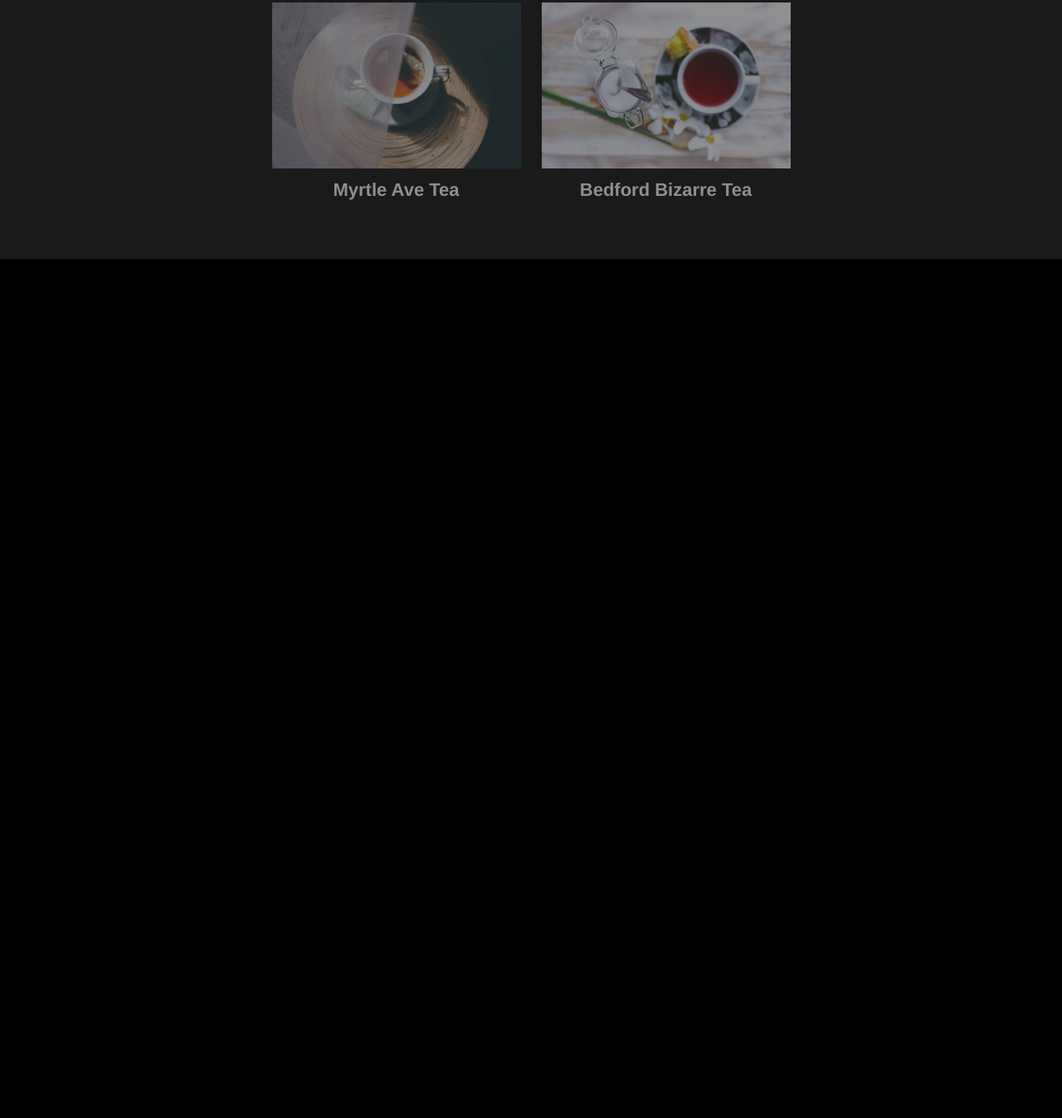
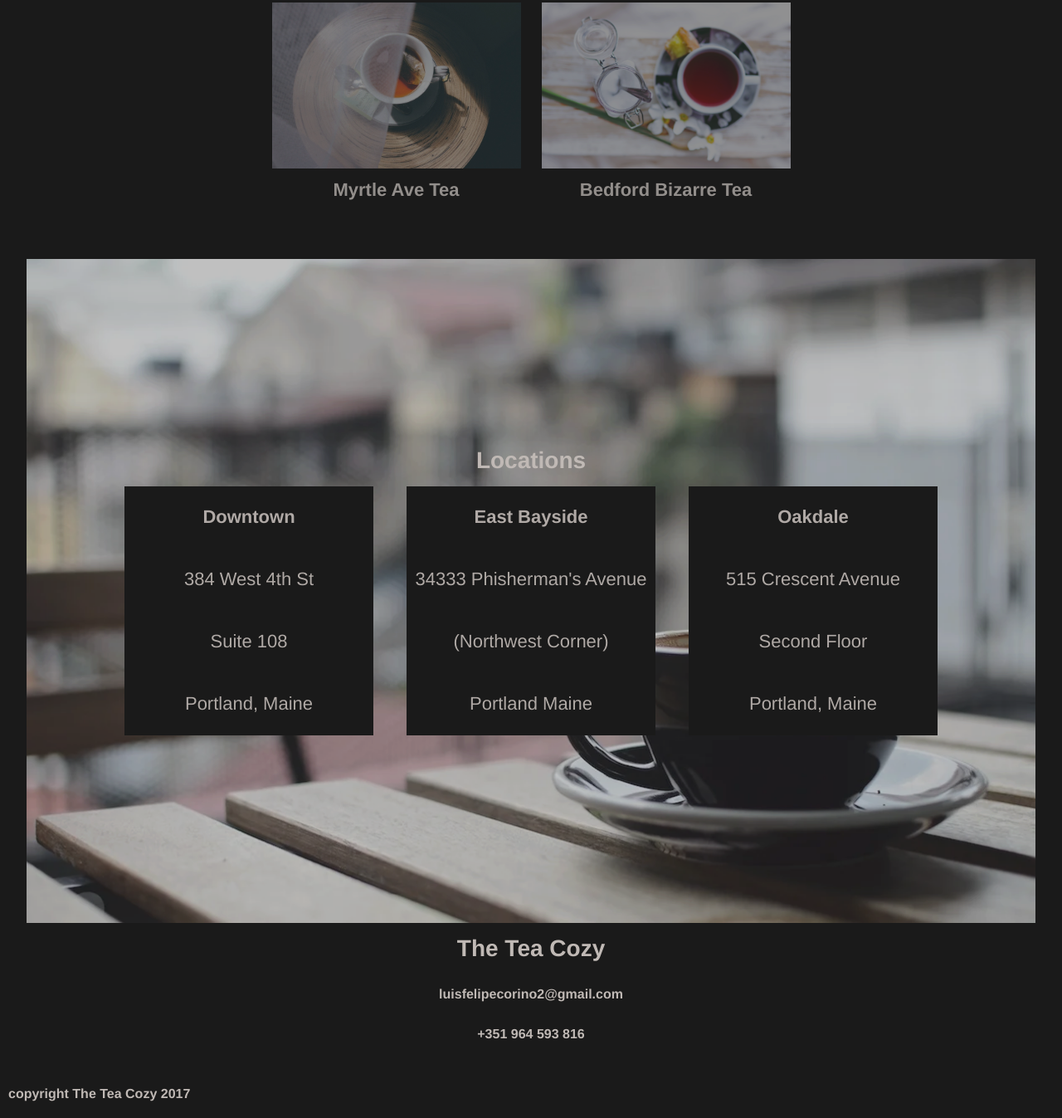
Before and after one commit to Lixcon11/Tea-Cozy, a plain HTML site: page index.html in a window 1280 px wide. Shown: the part 1288-2635 px from the top of the page at 83% size. Before the commit the page ends 1600 px from the top, so only its background shows below. Drawn offline with Linux system fonts and the light colour scheme.

Commit message:
Locations section and footer done

```diff
--- a/index.html
+++ b/index.html
@@ -49,12 +49,35 @@
             </article>
 
         </section>
-        <section>
-
+        <section class="locations" id="locations">
+            <h2>Locations</h2>
+            <article class="location-list">
+                <div>
+                    <h3>Downtown</h3>
+                    <p>384 West 4th St</p>
+                    <p>Suite 108</p>
+                    <p>Portland, Maine</p>
+                </div>
+                <div>
+                    <h3>East Bayside</h3>
+                    <p>34333 Phisherman's Avenue</p>
+                    <p>(Northwest Corner)</p>
+                    <p>Portland Maine</p>
+                </div>
+                <div>
+                    <h3>Oakdale</h3>
+                    <p>515 Crescent Avenue</p>
+                    <p>Second Floor</p>
+                    <p>Portland, Maine</p>
+                </div>
+            </article>
         </section>
     </main>
     <footer>
-
+        <h2>The Tea Cozy</h2>
+        <h5>luisfelipecorino2@gmail.com</h5>
+        <h5>+351 964 593 816</h5>
+        <p>copyright The Tea Cozy 2017</p>
     </footer>
 </body>
 </html>
--- a/style.css
+++ b/style.css
@@ -8,6 +8,11 @@
     background-color: black;
     opacity: 0.9;
     text-align: center;
+}
+
+& h2 {
+    font-size: 28px;
+    margin-bottom: 15px;
 }
 
 header {
@@ -47,7 +52,7 @@ main {
     & .mission {
         height: 700px;
         width: 95%;
-        background-image: url("/src/images/img-mission-background.webp");
+        background-image: url("./src/images/img-mission-background.webp");
         background-repeat: no-repeat;
         background-size: 100% 100%;
         min-height: 100vh;
@@ -60,21 +65,11 @@ main {
             padding: 15px;
             width: 100%;
             opacity: 1;
-
-            & h2 {
-                font-size: 28px;
-                margin-bottom: 15px;
-            }
         }
     }
 
     & .featured-tea {
         width: 80%;
-
-        & h2 {
-            font-size: 28px;
-            margin-bottom: 15px;
-        }
 
         & .tea-container {
            display: flex;
@@ -97,4 +92,62 @@ main {
             }
         }
     }
+
+    & .locations {
+
+        width: 95%;
+        height: 500px;
+        background-image: url("./src/images/img-locations-background.webp");
+        background-repeat: no-repeat;
+        background-size: 100% 100%;
+        min-height: 100vh;
+        display: flex;
+        justify-content: center;
+        flex-direction: column;
+        margin-bottom: 15px;
+
+        & h2 {
+            opacity: 1;
+            background-color: transparent;
+        }
+
+        & .location-list {
+            display: flex;
+            justify-content: center;
+            flex-wrap: wrap;
+            gap: 40px;
+            background-color: transparent;
+            opacity: 1;
+
+            & div {
+                width: 300px;
+                height: 300px;
+                display: flex;
+                justify-content: space-around;
+                flex-direction: column;
+                opacity: 1;
+            }
+        }
+    }
 }
+
+footer {
+    transform: translateY(69px);
+    height: 220px;
+    position: relative;
+
+    & h5, p {
+        font-size: 16px;
+        font-weight: 700;
+    }
+
+    & h5 {
+        line-height: 3;
+    }
+
+    & p {
+        position: absolute;
+        bottom: 20px;
+        left: 10px;
+    }
+}
```
